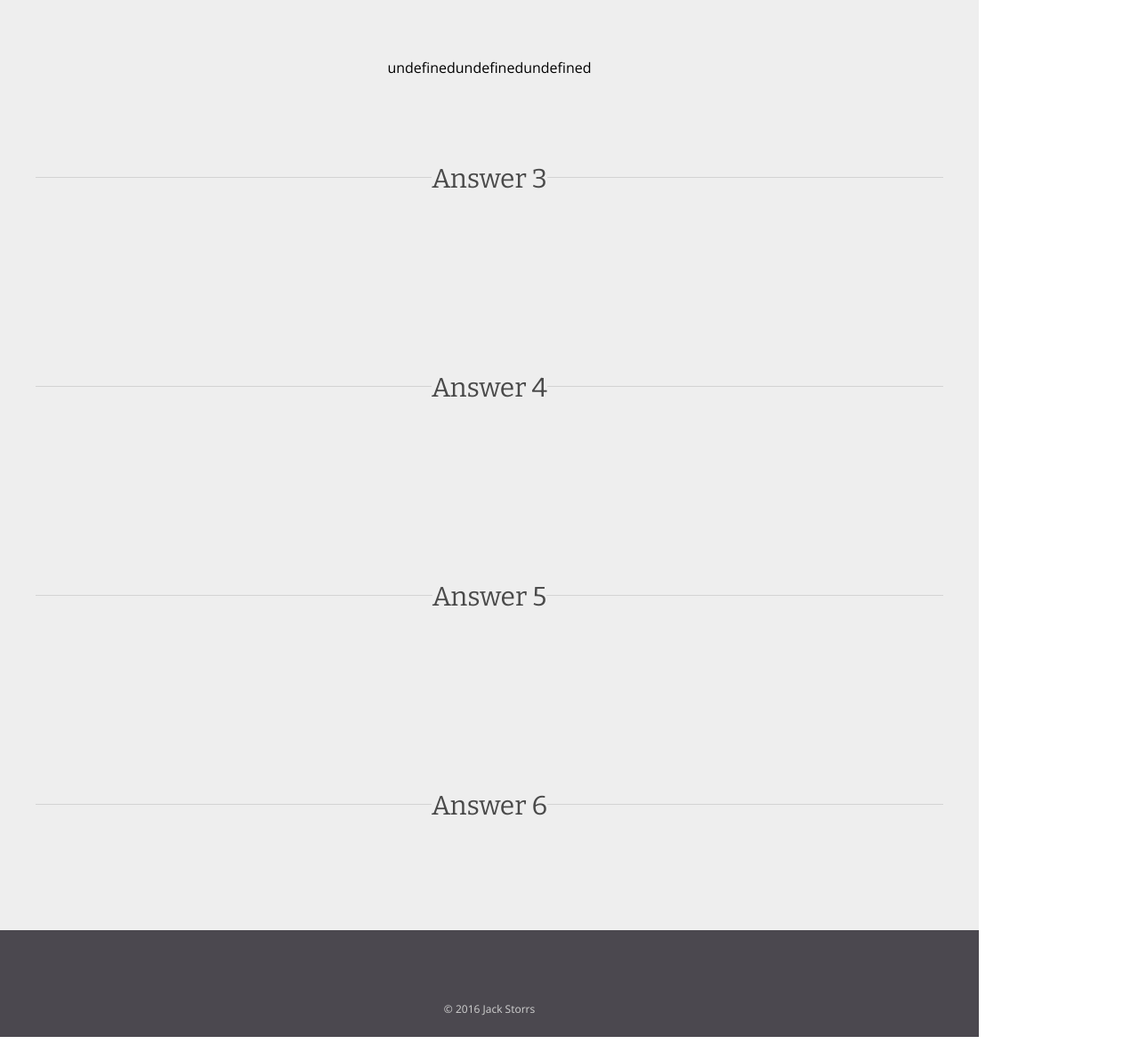
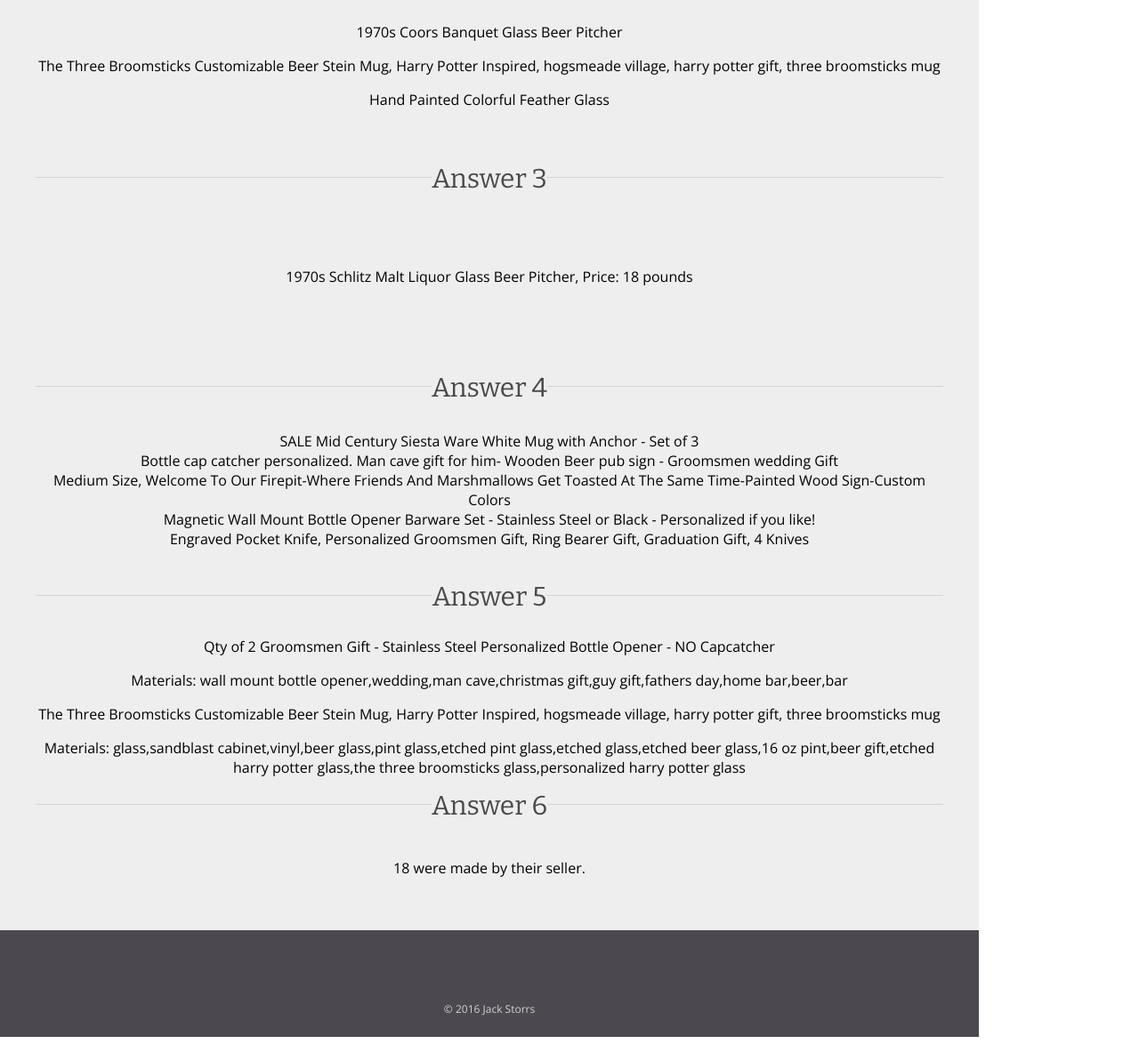
Before and after one commit to jsatlien/funEtsyItems, a plain HTML site: page index.html in a window 1280 px wide. Shown: the part 561-1735 px from the top of the page at 89% size. Drawn offline with nearby package versions, Linux system fonts and the light colour scheme.

Commit message:
Finished project.

```diff
--- a/js/main.js
+++ b/js/main.js
@@ -1,15 +1,7 @@
-// var priceAverage = function (items) {
-//   var newPriceArray = []
-//   for (var count = 1; count < items.length; count++) {
-//     var priceArray = items[count].prices.map();
-//     newPriceArray.push(priceArray)
-//   };
-// };
-
 // 1. Find the average price of every item on the list. -
+var answer1 = document.getElementById('answer1')
 
 var priceAverage = function (items) {
-  var answer1 = document.getElementById('answer1')
   var priceArray = [];
   for (var i = 0; i < items.length; i++) {
     priceArray.push(items[i].price);
@@ -18,20 +10,64 @@ var priceAverage = function (items) {
   for (var c = 0; c < priceArray.length; c++) {
   priceSum += priceArray[c];
   };
-  return priceSum / items.length;
+  return Math.round((priceSum / items.length)*100)/100;
 };
-  answer1.innerHTML = priceAverage (items);
+  answer1.innerHTML = "Average Price: " + priceAverage (items);
 
 // 2.  Show me how to get an array of items that cost between $14.00 and $18.00 USD
+
 var answer2 = document.getElementById('answer2');
 
-var speciCost = function (item) {
+var speciCost = function (itemArr) {
+  var speciList = []
   for (var i = 0; i < items.length; i++) {
-    var speciList = []
-    if (item[i].price > 14 && item[i].price < 18) {
-      speciList.push(item[i].title);
+    if (itemArr[i].price > 14 && itemArr[i].price < 18) {
+      speciList.push(itemArr[i].title);
     };
   };
-  return String(speciList[0]) + String(speciList[1]) + String(speciList[3]);
+  return speciList;
 };
-answer2.innerHTML = speciCost (items)
+answer2.innerHTML = speciCost(items).join("<p>");
+
+// 3. Which item has a "GBP" currency code? Display it's name and price. -
+
+var answer3 = document.getElementById("answer3");
+
+var gbpArray = items.filter(function (x) {
+  return x.currency_code === "GBP";
+});
+  gbpArray.forEach(function (x) {
+    answer3.innerHTML += String(x.title) + ", " + "Price: " + String(x.price) + " pounds"
+  });
+
+// 4. Display a list of all items who are made of wood. (.materials)
+
+var answer4 = document.getElementById("answer4")
+
+var woodArray = items.filter(function (x) {
+    return x.materials.includes("wood");
+  });
+    woodArray.forEach( function (x) {
+      answer4.innerHTML += "<div>" + String(x.title) + "</div>";
+    });
+
+// 5. Which items are made of eight or more materials? Display the name, number of items and the items it is made of.
+
+var answer5 = document.getElementById('answer5')
+
+var eightMats = items.filter(function (x) {
+    return x.materials.length >= 8; });
+    console.log(eightMats);
+
+    eightMats.forEach( function (x) {
+      answer5.innerHTML += "<p>" + x.title + "</p>" + "<div>" + "Materials: " + x.materials + "</div>";
+    });
+
+// 6. How many items were made by their sellers? @ = 18
+
+var answer6 = document.getElementById('answer6')
+
+var homeMade = items.filter(function (x) {
+    return x.who_made === "i_did";
+});
+    answer6.innerHTML = String(homeMade.length) + " were made by their seller.";
--- a/style.css
+++ b/style.css
@@ -1,6 +1,22 @@
 * {
   box-sizing: border-box;
   font-family: "Open Sans", sans-serif;
+}
+
+#answer2 {
+  padding-top: 60px;
+}
+
+#answer4 {
+  padding-top: 50px;
+}
+
+#answer5 {
+  padding-top: 30px;
+}
+
+#answer6 {
+  padding-top: 60px;
 }
 
 body {
```
